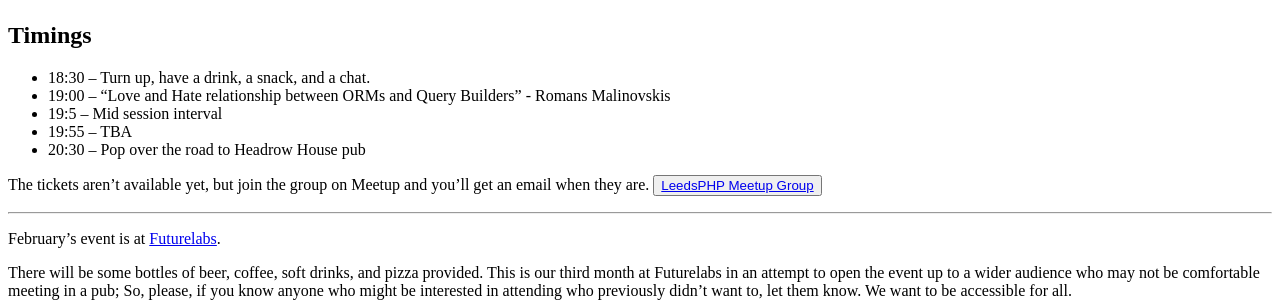
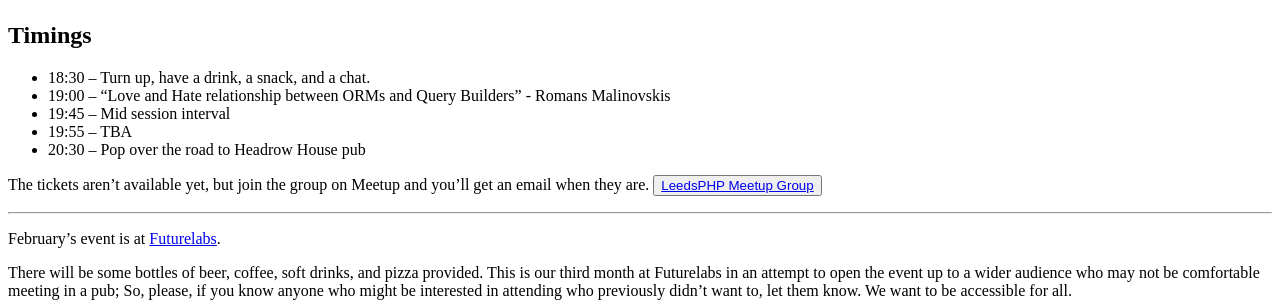
Before and after one commit to Ireaurora/LeedsPHP, a Jekyll site: the page built from _posts/2017-02-27-march-2017.md, in a window 1280 px wide. Shown: the part 431-733 px from the top of the page. Built offline with Jekyll 4.4.1, drawn with Linux system fonts in a browser that asks for light colours.

Commit message:
Timing typo fix

```diff
--- a/_posts/2017-02-27-march-2017.md
+++ b/_posts/2017-02-27-march-2017.md
@@ -9,7 +9,7 @@ comments: false
 ## Timings
 * 18:30 – Turn up, have a drink, a snack, and a chat.
 * 19:00 – "Love and Hate relationship between ORMs and Query Builders" - Romans Malinovskis
-* 19:5 – Mid session interval
+* 19:45 – Mid session interval
 * 19:55 – TBA
 * 20:30 – Pop over the road to Headrow House pub
 
```
